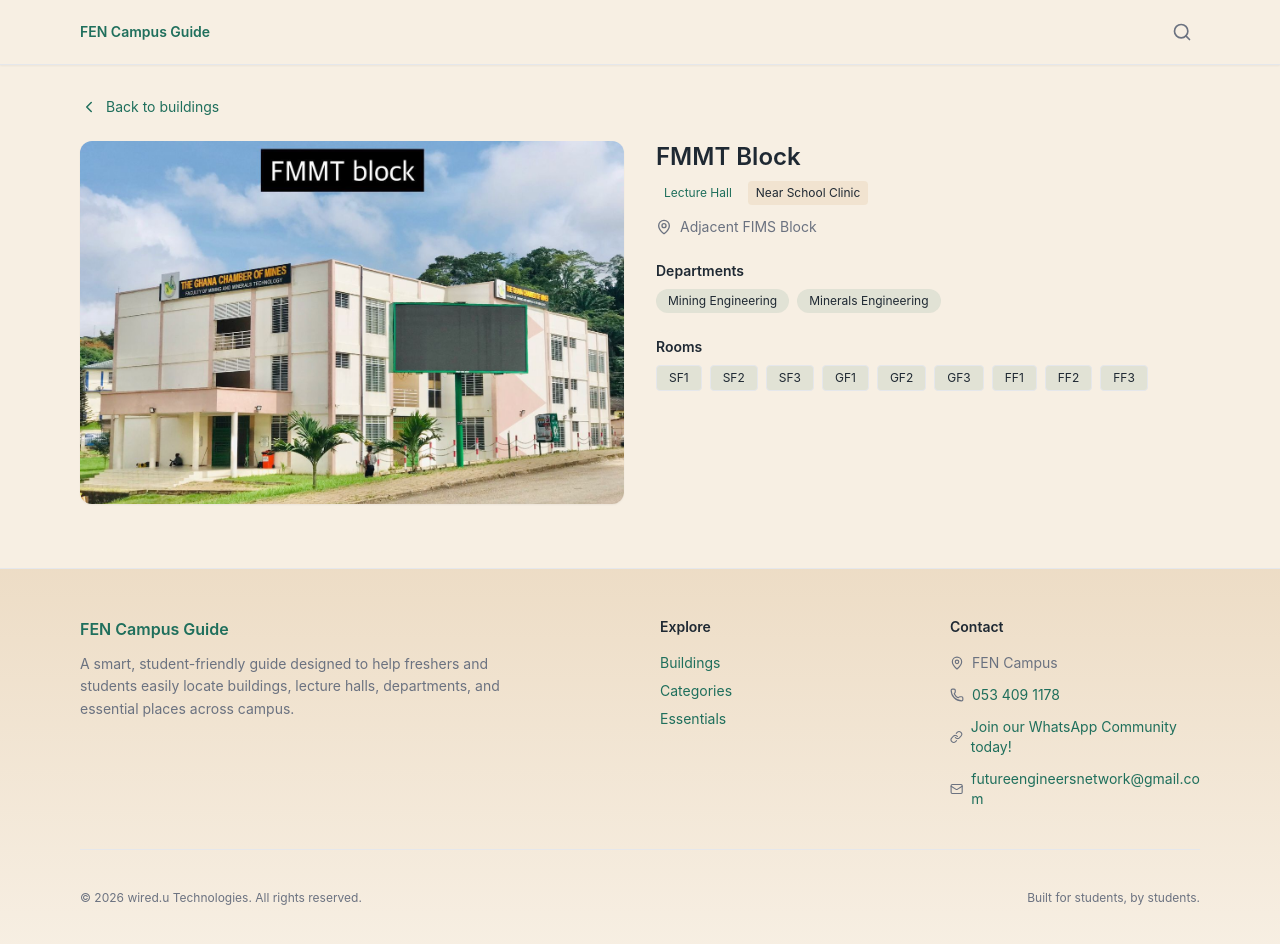
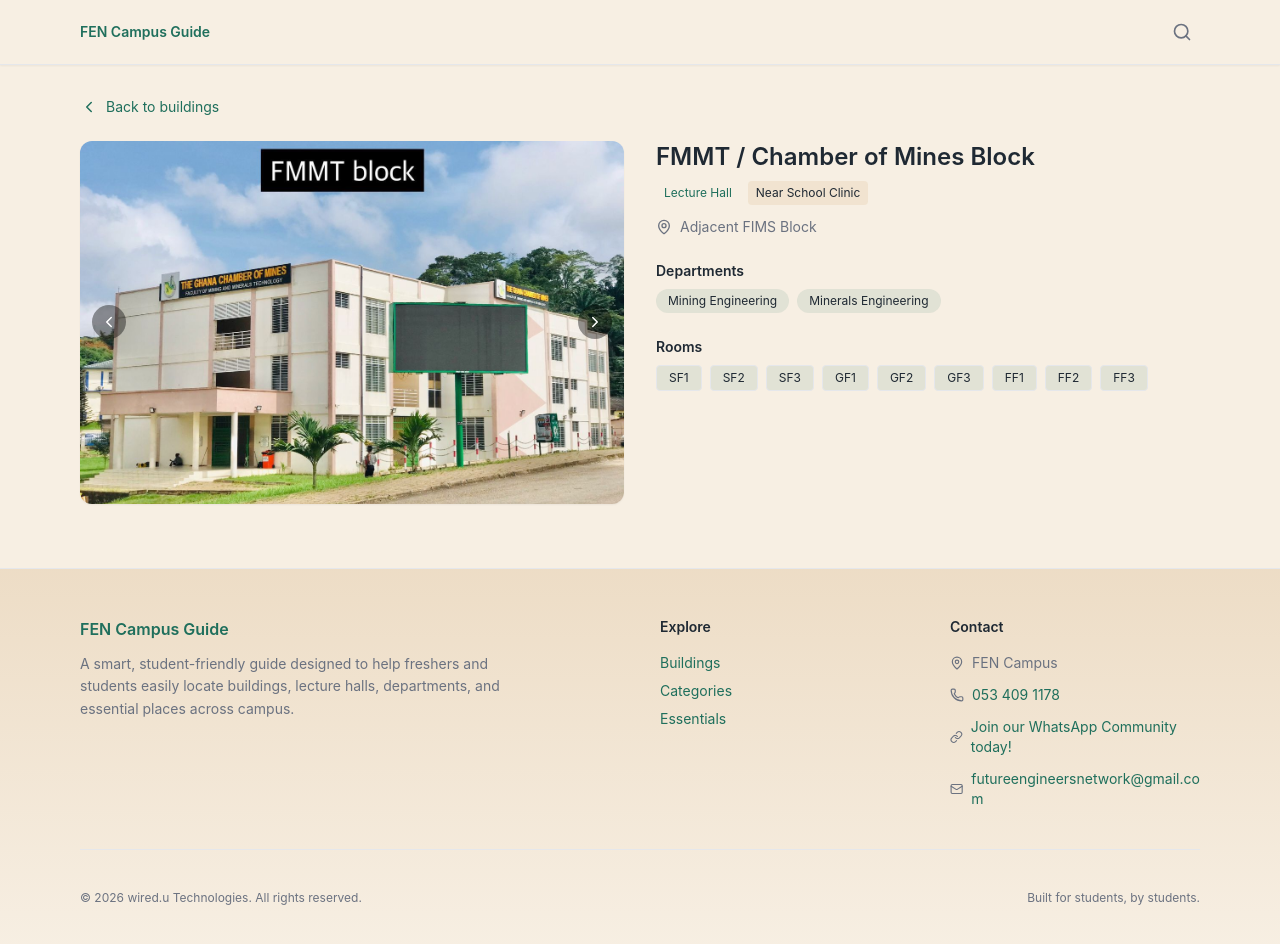
Before and after one commit to wireduuu/CampusGuide, a React (Vite) app: page /buildings/1 in a window 1280 px wide. Shown: the top 944 px of the page. Built offline with nearby package versions, Linux system fonts and the light colour scheme.

Commit message:
refactor: expand building categories to support unverified data

```diff
--- a/src/data/buildings.ts
+++ b/src/data/buildings.ts
@@ -3,12 +3,18 @@ import { type Building } from "../types/building";
 const buildings: Building[] = [
   {
     id: 1,
-    name: "FMMT Block",
+    name: "FMMT / Chamber of Mines Block",
     category: "Lecture Hall",
     departments: ["Mining Engineering", "Minerals Engineering"],
     location: "Adjacent FIMS Block",
     nearby: "School Clinic",
-    images: ["/images/buildings/fmmt/fmmt.jpeg"],
+    images: [
+      "/images/buildings/fmmt/fmmt.jpeg",
+      "/images/buildings/fmmt/fmmt1.jpeg",
+      "/images/buildings/fmmt/fmmt2.jpeg",
+      "/images/buildings/fmmt/fmmt-in.jpeg",
+      "/images/buildings/fmmt/fmmt-in-2.jpeg",
+    ],
     roomGroups: [
       { label: "SF 1-3", codes: ["SF1", "SF2", "SF3"] },
       { label: "GF 1-3", codes: ["GF1", "GF2", "GF3"] },
@@ -22,7 +28,12 @@ const buildings: Building[] = [
     departments: ["Technical Communication", "Management Studies"],
     location: "Adjacent FMMT Block",
     nearby: "School Clinic",
-    images: ["/images/buildings/fims/fims2.jpeg"],
+    images: [
+      "/images/buildings/fims/fims2.jpeg",
+      "/images/buildings/fims/fims.jpeg",
+      "/images/buildings/fims/fims-in.jpeg",
+      "/images/buildings/fims/fims-in-2.jpeg",
+    ],
     roomGroups: [
       { label: "F1A1-3", codes: ["F1A1", "F1A2", "F1A3"] },
       { label: "F1B1-3", codes: ["F1B1", "F1B2", "F1B3"] },
@@ -33,35 +44,51 @@ const buildings: Building[] = [
     id: 3,
     name: "GNPC / SPeTs Block",
     category: "Lecture Hall",
-    departments: ["Petroleum Engineering and Natural Gas Engineering", "Petroleum Geosciences and Engineering", "Chemical and Petrochemical Engineering"],
-    location: "In-between Main Library and Main Entrance",
-    nearby: "Main Entrance",
-    images: ["/images/buildings/gnpc-spets/gnpc-spets.jpeg"],
+    departments: [
+      "Petroleum Engineering and Natural Gas Engineering",
+      "Petroleum Geosciences and Engineering",
+      "Chemical and Petrochemical Engineering",
+    ],
+    location: "In-between Main Library and Petroleum Gate",
+    nearby: "Petroleum Gate",
+    images: [
+      "/images/buildings/gnpc-spets/gnpc-spets.jpeg",
+      "/images/buildings/gnpc-spets/spets.jpeg",
+      "/images/buildings/gnpc-spets/spets2.jpeg",
+    ],
     roomGroups: [
-      { label: "LH 1-9", codes: ["LH1","LH2","LH3","LH4","LH5","LH6","LH7","LH8","LH9"] },
+      {
+        label: "LH 1-9",
+        codes: ["LH1", "LH2", "LH3", "LH4", "LH5", "LH6", "LH7", "LH8", "LH9"],
+      },
     ],
   },
   {
     id: 4,
-    name: "Mini Auditorium",
+    name: "Prof. N.A. Amegbey Mini Auditorium",
     category: "Lecture Hall",
-    location: "Near the second main entrance",
-    nearby: "Second Main Entrance",
+    location: "Near the second Gate",
+    nearby: "Second Gate",
     images: ["/images/buildings/auditorium/mini.jpeg"],
     roomGroups: [
-      { label: "Mini-Auditorium", codes: [""] },
+      {
+        label: "Mini Auditorium",
+        codes: [],
+        status: "confirmed",
+      },
     ],
   },
   {
     id: 5,
     name: "Main Auditorium",
     category: "Facility",
-    location: "Near Main Library",
+    location: "Opposite Main Library",
     nearby: "Main Library",
-    images: ["/images/buildings/auditorium/main.jpeg"],
-    roomGroups: [
-      { label: "Main Auditorium", codes: [""] },
+    images: [
+      "/images/buildings/auditorium/main.jpeg",
+      "/images/buildings/auditorium/main2.jpeg",
     ],
+    roomGroups: [{ label: "Main Auditorium", codes: [""] }],
   },
   {
     id: 6,
@@ -69,28 +96,141 @@ const buildings: Building[] = [
     category: "Facility",
     location: "Near Main Auditorium",
     nearby: "Main Auditorium",
-    images: ["/images/buildings/library/library.jpeg"],
-    roomGroups: [
-      { label: "Main Library", codes: [""] },
+    images: [
+      "/images/buildings/library/library.jpeg",
+      "/images/buildings/library/main-library.jpeg",
     ],
+    roomGroups: [{ label: "Main Library", codes: [""] }],
   },
   {
     id: 7,
     name: "Ransbet",
     category: "Facility",
-    location: "Near Main Auditorium Building",
+    location: "Opposite Main Auditorium",
     nearby: "Main Auditorium",
     images: ["/images/buildings/ransbet/ransbet.jpeg"],
   },
   {
     id: 8,
-    name: "Founn Cafeteria",
+    name: "Cafeteria",
     category: "Facility",
     location: "Ground Floor, Ransbet Building",
     nearby: "Main Auditorium",
     images: ["/images/buildings/cafeteria/cafeteria.jpeg"],
   },
-
+  {
+    id: 9,
+    name: "Faculty of Computing and Mathematical Sciences (FCaMS)",
+    category: "Faculty",
+    departments: ["Computer Science and Engineering", "Mathematical Sciences"],
+    location: "",
+    nearby: "Main Administration Block",
+    images: [""],
+    roomGroups: [{ label: "Unconfirmed", codes: [], status: "unconfirmed" }],
+  },
+  {
+    id: 10,
+    name: "Computer Science & Engineering Department",
+    category: "Department",
+    location: "Adjacent School of Postgraduate Studies",
+    nearby: "Main Administration Block",
+    images: [
+      "/images/faculties/fcams/cse/cse2.jpeg",
+      "/images/faculties/fcams/cse/cse1.jpeg",
+    ],
+    roomGroups: [
+      { label: "Software Lab 1", codes: ["Software Lab 1"] },
+      { label: "Software Lab 2", codes: ["Software Lab 2"] },
+      { label: "Hardware Lab", codes: ["Hardware Lab"] },
+    ],
+  },
+  {
+    id: 11,
+    name: "Environmental & Safety Engineering Department",
+    category: "Department",
+    location: "Directly Opposite the Main Administration Block",
+    nearby: "Main Administration Block",
+    images: [
+      "/images/faculties/fges/es/es1.jpeg",
+      "/images/faculties/fges/es/es.jpeg",
+      "/images/faculties/fges/es/es2.jpeg",
+    ],
+    roomGroups: [{ label: "Unconfirmed", codes: [], status: "unconfirmed" }],
+  },
+  {
+    id: 12,
+    name: "Geological Engineering Department",
+    category: "Department",
+    location: "Adjacent second Gate",
+    nearby: "Second Gate",
+    images: [
+      "/images/faculties/fges/geological/geo.jpeg",
+      "/images/faculties/fges/geological/geo1.jpeg",
+    ],
+    roomGroups: [{ label: "Unconfirmed", codes: [], status: "unconfirmed" }],
+  },
+  {
+    id: 13,
+    name: "Faculty of Mining and Minerals Technology (FMMT)",
+    category: "Faculty",
+    location: "Adjacent Computer Science and Engineering Department",
+    nearby: "Mini Auditorium",
+    images: [
+      "/images/faculties/fmmt/fmmt.jpeg",
+      "/images/faculties/fmmt/fmmt2.jpeg",
+      "/images/faculties/fmmt/fmmt1.jpeg",
+    ],
+    roomGroups: [{ label: "Unconfirmed", codes: [], status: "unconfirmed" }],
+  },
+  {
+    id: 14,
+    name: "Faculty of GeoSciences and Environmental Studies (FGES)",
+    category: "Faculty",
+    location: "Adjacent Computer Science and Engineering Department",
+    nearby: "Mini Auditorium",
+    images: [
+      "/images/faculties/fges/fges.jpeg",
+      "/images/faculties/fges/fges2.jpeg",
+      "/images/faculties/fges/fges1.jpeg",
+    ],
+    roomGroups: [{ label: "Unconfirmed", codes: [], status: "unconfirmed" }],
+  },
+  {
+    id: 15,
+    name: "Mechanical Engineering Department",
+    category: "Department",
+    location:
+      "Adjacent Main Administration Block and Environmental & Safety Engineering Department",
+    nearby: "Main Administration Block",
+    images: [
+      "/images/faculties/foe/mechanical/mech.jpeg",
+      "/images/faculties/foe/mechanical/mech1.jpeg",
+    ],
+    roomGroups: [{ label: "Unconfirmed", codes: [], status: "unconfirmed" }],
+  },
+  {
+    id: 16,
+    name: "Renewable Energy Engineering Department",
+    category: "Department",
+    location: "Adjacent Environmental & Safety Engineering Department",
+    nearby: "Main Administration Block",
+    images: ["/images/faculties/foe/renewable/renewable1.jpeg"],
+    roomGroups: [{ label: "Unconfirmed", codes: [], status: "unconfirmed" }],
+  },
+  {
+    id: 17,
+    name: "School of Postgraduate Studies (E.K. Bedai Block)",
+    category: "Department",
+    location: "Main Entrance, behind the flag station",
+    nearby: "Main Administration Block",
+    images: [
+      "/images/faculties/postgraduate/postgraduate.jpeg",
+      "/images/faculties/postgraduate/postgraduate1.jpeg",
+      "/images/faculties/postgraduate/postgraduate2.jpeg",
+      "/images/faculties/postgraduate/postgraduate3.jpeg",
+    ],
+    roomGroups: [{ label: "Unconfirmed", codes: [], status: "unconfirmed" }],
+  },
 ];
 
 export default buildings;
--- a/src/data/categories.ts
+++ b/src/data/categories.ts
@@ -2,6 +2,7 @@ import { type BuildingCategory } from "../types/building";
 
 export const categories: BuildingCategory[] = [
   "Faculty",
+  "Department",
   "Lecture Hall",
   "Office",
   "Facility",
--- a/src/types/building.ts
+++ b/src/types/building.ts
@@ -1,18 +1,17 @@
 export type BuildingCategory =
   | "Faculty"
+  | "Department"
   | "Lecture Hall"
   | "Office"
   | "Facility";
 
-export interface Room {
-  code: string; // the actual room code
-  capacity?: number;
-  notes?: string;
-}
+export type DataStatus = "confirmed" | "unconfirmed";
 
 export interface RoomGroup {
-  label: string; // what is displayed in the UI: "LH 1-9"
-  codes: string[]; // all room codes this group includes
+  label: string;
+  codes: string[];
+  status?: DataStatus;
+  notes?: string;
 }
 
 export interface Building {
@@ -23,6 +22,6 @@ export interface Building {
   location: string;
   nearby?: string;
   images: string[];
-  rooms?: Room[]; // optional raw rooms
-  roomGroups?: RoomGroup[]; // optional grouped rooms for display/search
+  roomGroups?: RoomGroup[];
+  roomStatus?: DataStatus;
 }
```
